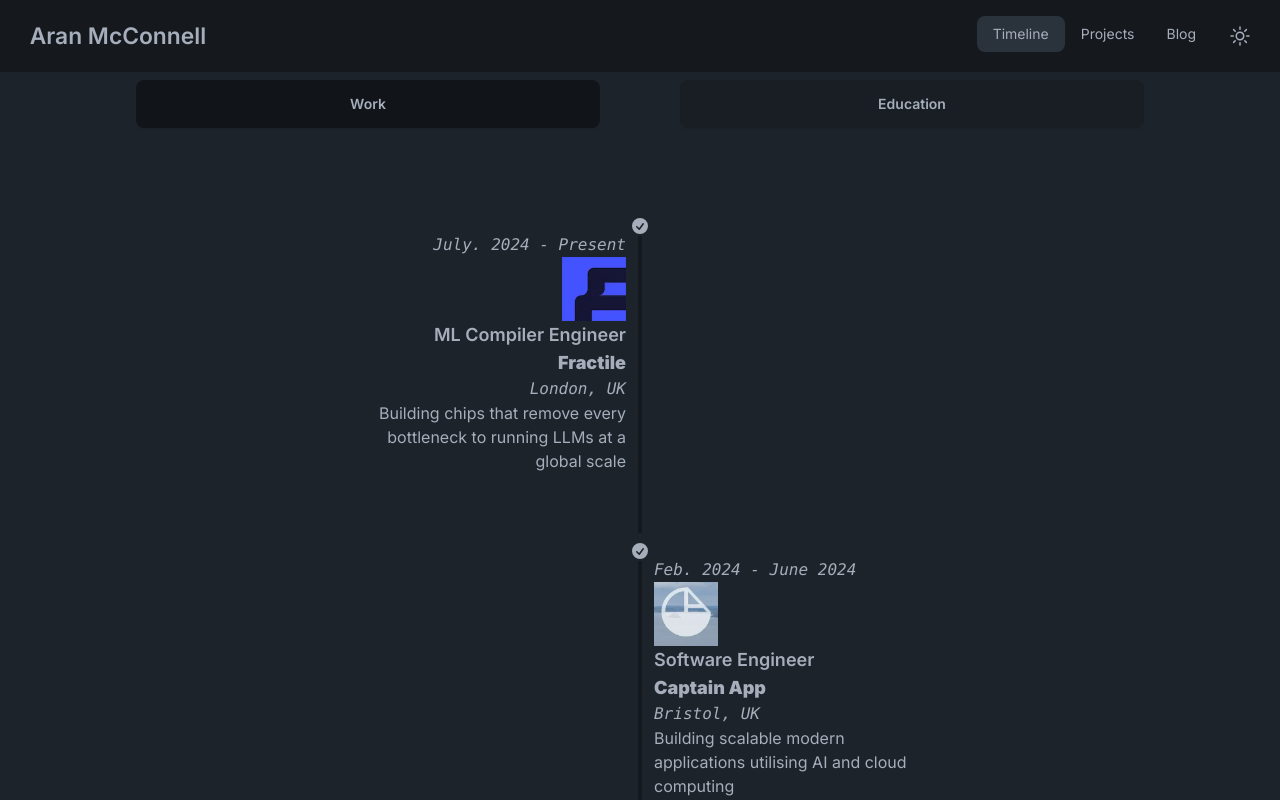
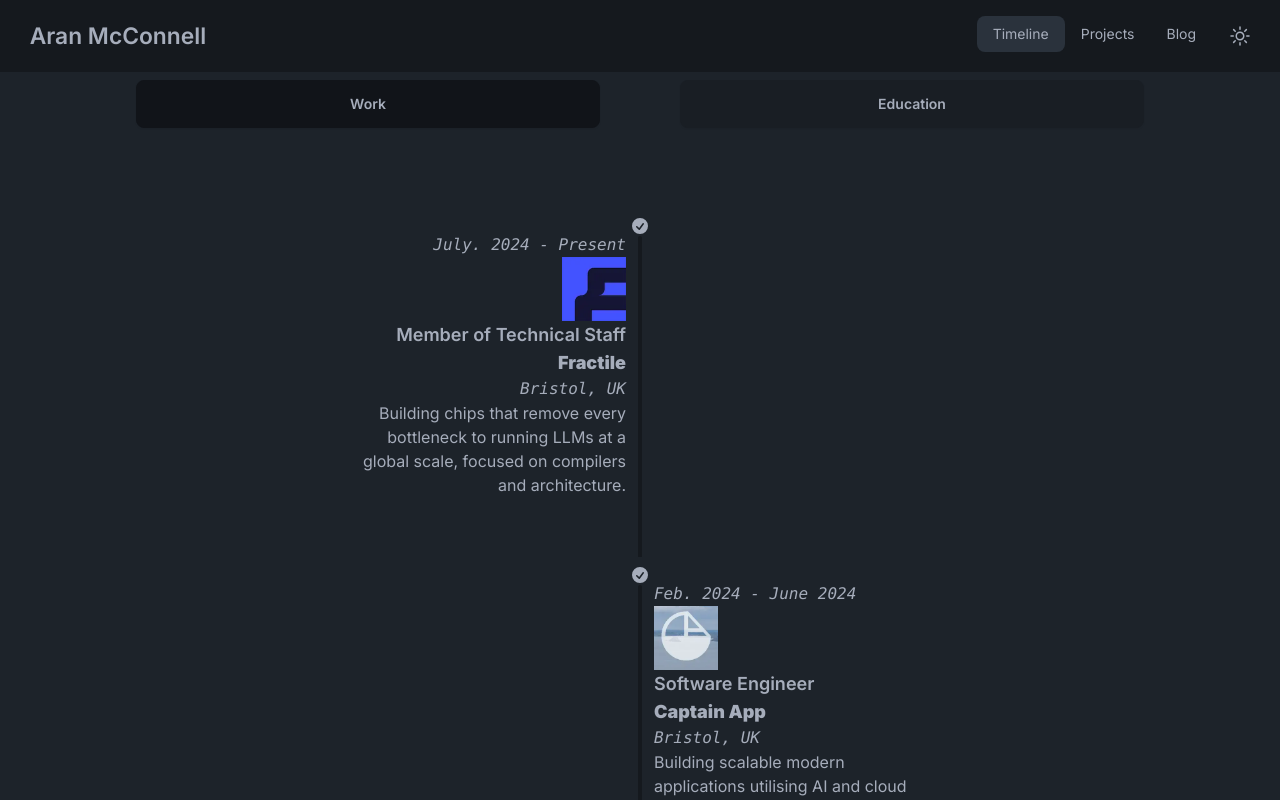
Before and after one commit to Rhetora/personal-site, a Next.js app: page /experience in a window 1280 px wide. Shown: the top 800 px of the page. Built offline with nearby package versions, Linux system fonts and the light colour scheme.

Commit message:
update fractile experience desc and location

```diff
--- a/app/experience/page.tsx
+++ b/app/experience/page.tsx
@@ -25,10 +25,10 @@ const experienceItems: ExperienceItem[] = [
     date: "July. 2024 - Present",
     image: "./fractile.webp",
     org: "Fractile",
-    location: "London, UK",
-    title: "ML Compiler Engineer",
+    location: "Bristol, UK",
+    title: "Member of Technical Staff",
     basis: "Full time",
-    desc: "Building chips that remove every bottleneck to running LLMs at a global scale",
+    desc: "Building chips that remove every bottleneck to running LLMs at a global scale, focused on compilers and architecture.",
   },
   {
     category: "work",
```
